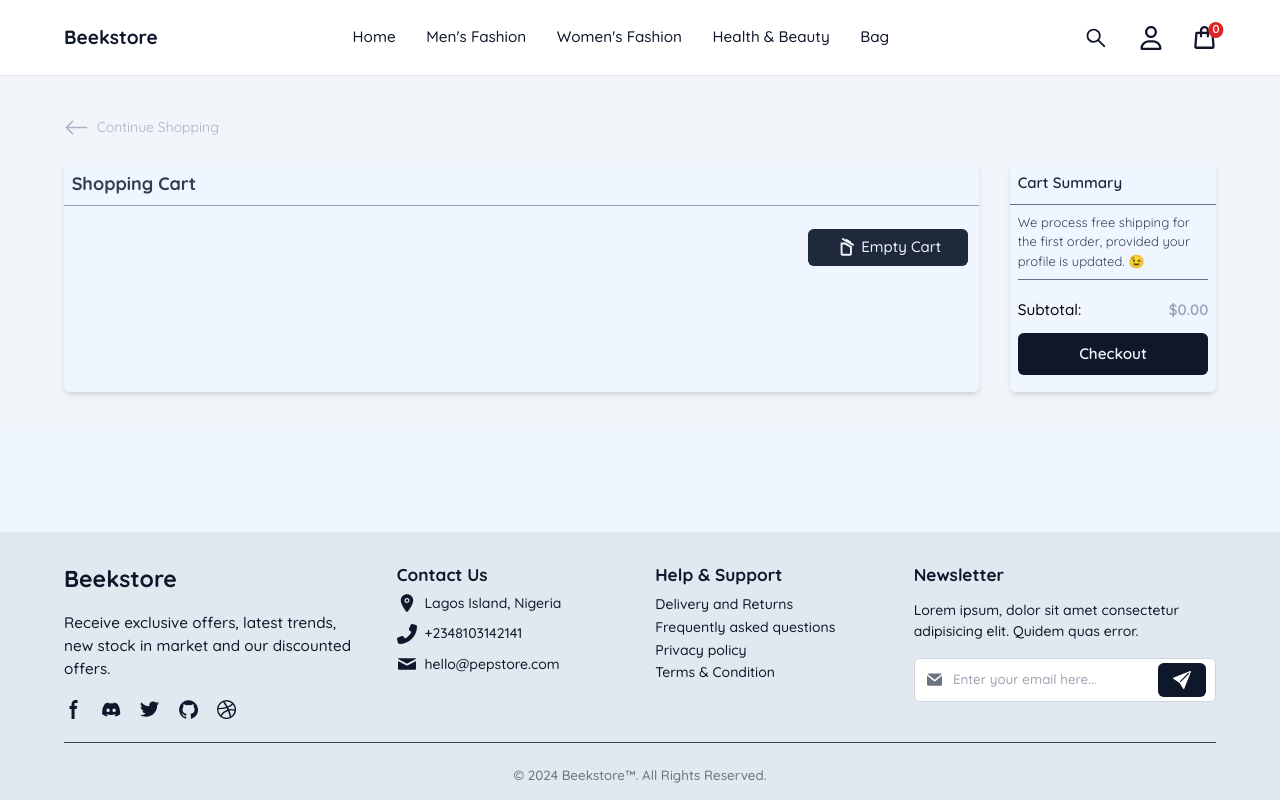
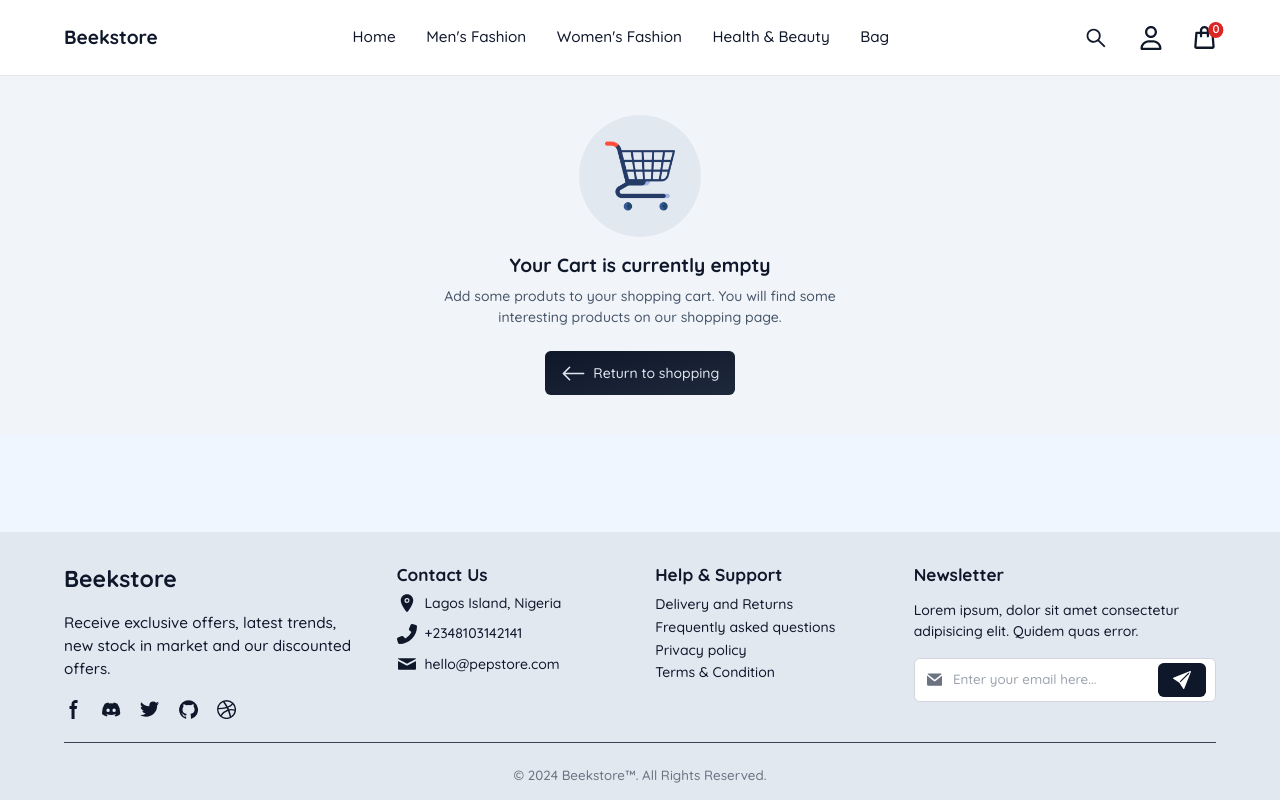
Before and after one commit to Setone01/beekstore, a React (Vite) app: page /cart in a window 1280 px wide. Built offline with nearby package versions, Linux system fonts and the light colour scheme.

Commit message:
quantity of price

```diff
--- a/package.json
+++ b/package.json
@@ -16,7 +16,8 @@
     "react-dom": "^18.2.0",
     "react-icons": "^4.12.0",
     "react-redux": "^9.0.4",
-    "react-router-dom": "^6.21.0"
+    "react-router-dom": "^6.21.0",
+    "redux-persist": "^6.0.0"
   },
   "devDependencies": {
     "@types/react": "^18.2.43",
--- a/src/components/productDetails/Product.jsx
+++ b/src/components/productDetails/Product.jsx
@@ -1,9 +1,13 @@
 import React, { useEffect, useState } from "react";
 import { useLocation } from "react-router-dom";
 import { MdOutlineStar } from "react-icons/md";
+import { useDispatch } from "react-redux";
+import { addToCart } from "../../redux/beekstoreSlice";
 
 const Product = () => {
+  const dispatch = useDispatch();
   const [details, setDetails] = useState([]);
+  let [baseQty, setBaseQty] = useState(1);
   //to access the product, i used useLocation
   const location = useLocation();
   useEffect(() => {
@@ -38,7 +42,9 @@ const Product = () => {
               <MdOutlineStar />
               <MdOutlineStar />
             </div>
-            <p className=" text-slate-400 text-[13px] font-medium">(2 Customer review)</p>
+            <p className=" text-slate-400 text-[13px] font-medium">
+              (2 Customer review)
+            </p>
           </div>
           <p className=" text-slate-700 text-[14px] font-medium">
             {details.description}
@@ -47,17 +53,39 @@ const Product = () => {
             <div className=" w-48 flex items-center justify-between border-[1.3px] border-slate-600 p-2.5 rounded-md">
               <p className="text-sm font-medium">Quantity</p>
               <div className="flex items-center gap-4 font-medium text-slate-600">
-                <button className="border h-5 font-normal text-lg flex items-center justify-center px-2 hover:bg-slate-900 hover:text-slate-200 duration-300 cursor-pointer active:bg-slate-800">
+                <button
+                  onClick={() =>
+                    setBaseQty(baseQty === 1 ? (baseQty = 1) : baseQty - 1)
+                  }
+                  className="border h-5 font-normal text-lg flex items-center justify-center px-2 hover:bg-slate-900 hover:text-slate-200 duration-300 cursor-pointer active:bg-slate-800"
+                >
                   -
                 </button>
-                <span>{1}</span>
-                <button className="border h-5 font-medium text-lg flex items-center justify-center px-2 hover:bg-slate-900 hover:text-slate-200 duration-300 cursor-pointer active:bg-slate-800">
+                <span>{baseQty}</span>
+                <button
+                  onClick={() => setBaseQty(baseQty + 1)}
+                  className="border h-5 font-medium text-lg flex items-center justify-center px-2 hover:bg-slate-900 hover:text-slate-200 duration-300 cursor-pointer active:bg-slate-800"
+                >
                   +
                 </button>
               </div>
             </div>
             <div className="">
-              <button className="flex justify-center items-center bg-slate-800 text-[14px] px-6 hover:bg-slate-800/60 text-white font-medium  py-3 rounded-md ">
+              <button
+                onClick={() =>
+                  dispatch(
+                    addToCart({
+                      id: details.id,
+                      title: details.title,
+                      image: details.image,
+                      price: details.price,
+                      quantity: baseQty,
+                      description: details.description,
+                    })
+                  )
+                }
+                className="flex justify-center items-center bg-slate-800 text-[14px] px-6 hover:bg-slate-800/60 text-white font-medium  py-3 rounded-md "
+              >
                 Add to Cart
                 <span className="ml-2">
                   <svg
@@ -79,7 +107,9 @@ const Product = () => {
               </button>
             </div>
           </div>
-          <p className="text-[14px] font-medium text-slate-700">Category:  <span className="capitalize"> {details.category}</span></p>
+          <p className="text-[14px] font-medium text-slate-700">
+            Category: <span className="capitalize"> {details.category}</span>
+          </p>
         </div>
       </div>
     </div>
--- a/src/main.jsx
+++ b/src/main.jsx
@@ -2,13 +2,16 @@ import React from "react";
 import ReactDOM from "react-dom/client";
 import App from "./App.jsx";
 import "./index.css";
+import { PersistGate } from "redux-persist/integration/react";
 import { Provider } from "react-redux";
-import { store } from "./redux/store.js";
+import { store, persistor } from "./redux/store.js";
 
 ReactDOM.createRoot(document.getElementById("root")).render(
   <React.StrictMode>
     <Provider store={store}>
-      <App />
+      <PersistGate loading={"loading"} persistor={persistor}>
+        <App />
+      </PersistGate>
     </Provider>
   </React.StrictMode>
 );
--- a/src/pages/Cart/Cart.jsx
+++ b/src/pages/Cart/Cart.jsx
@@ -7,6 +7,8 @@ import {
   quantityIncrement,
   resetCart,
 } from "../../redux/beekstoreSlice";
+
+import emptyCart from "../../assets/img/empty-cart.png";
 
 const Cart = () => {
   const dispatch = useDispatch();
@@ -23,6 +25,7 @@ const Cart = () => {
   }, [productData]);
   return (
     <div className="w-sreen bg-slate-100">
+      {productData.length > 0 ? (
         <div className="w-[90vw] mx-auto py-10 flex justify-center flex-col gap-3">
           <div className="mb-3">
             <Link>
@@ -70,7 +73,7 @@ const Cart = () => {
                           {item.title}
                         </p>
                         <span className="text-[12px] font-medium text-slate-400">
-                        Category:{item.category}
+                          Category: <span>{item.category}</span>
                         </span>
                         <p className="text-[12px] font-medium text-slate-400">
                           Qty: {item.quantity}
@@ -166,6 +169,42 @@ const Cart = () => {
             </div>
           </div>
         </div>
+      ) : (
+        <div className="w-[90vw] mx-auto flex items-center justify-center py-10">
+          <div className="flex items-center justify-center flex-col">
+            <div className=" w-32 h-32 bg-slate-200 flex justify-center items-center mb-4  rounded-full">
+              <img src={emptyCart} width={70} height={70} alt="EmptyCart" />
+            </div>
+            <div className=" flex justify-center items-center flex-col">
+              <h2 className=" text-xl font-bold text-slate-900 mb-2">
+                Your Cart is currently empty
+              </h2>
+              <p className=" w-[60%] text-[14px] font-medium text-slate-600 text-center">
+                Add some produts to your shopping cart. You will find some
+                interesting products on our shopping page.
+              </p>
+              <div className="mt-6">
+                <button className="bg-gradient-to-tl from-slate-800 to-slate-900 text-slate-200 font-medium text-[14px] px-4 py-2.5 flex items-center rounded-md">
+                  <span className="mr-2">
+                    <svg
+                      fill="currentColor"
+                      viewBox="0 0 16 16"
+                      height="25px"
+                      width="25px"
+                    >
+                      <path
+                        fillRule="evenodd"
+                        d="M15 8a.5.5 0 00-.5-.5H2.707l3.147-3.146a.5.5 0 10-.708-.708l-4 4a.5.5 0 000 .708l4 4a.5.5 0 00.708-.708L2.707 8.5H14.5A.5.5 0 0015 8z"
+                      />
+                    </svg>
+                  </span>
+                  Return to shopping
+                </button>
+              </div>
+            </div>
+          </div>
+        </div>
+      )}
     </div>
   );
 };
--- a/src/redux/store.js
+++ b/src/redux/store.js
@@ -1,8 +1,33 @@
 import { configureStore } from "@reduxjs/toolkit";
+import {
+  persistStore,
+  persistReducer,
+  FLUSH,
+  REHYDRATE,
+  PAUSE,
+  PERSIST,
+  PURGE,
+  REGISTER,
+} from "redux-persist";
+import storage from "redux-persist/lib/storage";
 import beekstoreReducer from "./beekstoreSlice";
 
+const persistConfig = {
+  key: "root",
+  version: 1,
+  storage,
+};
+
+const persistedReducer = persistReducer(persistConfig, beekstoreReducer);
+
 export const store = configureStore({
-  reducer: {
-    beekstore: beekstoreReducer,
-  },
+  reducer: { beekstore: persistedReducer },
+  middleware: (getDefaultMiddleware) =>
+    getDefaultMiddleware({
+      serializableCheck: {
+        ignoredActions: [FLUSH, REHYDRATE, PAUSE, PERSIST, PURGE, REGISTER],
+      },
+    }),
 });
+
+export let persistor = persistStore(store);
```
Also changed, not shown: src/App.jsx (+0 -18 lines), src/components/Navbar/Nav.jsx (+6 -2 lines), src/assets/img/empty-cart.png (added), 1 other file (tests, documents, lock files or other folders). Lines whose indentation alone changed are shown as unchanged.
